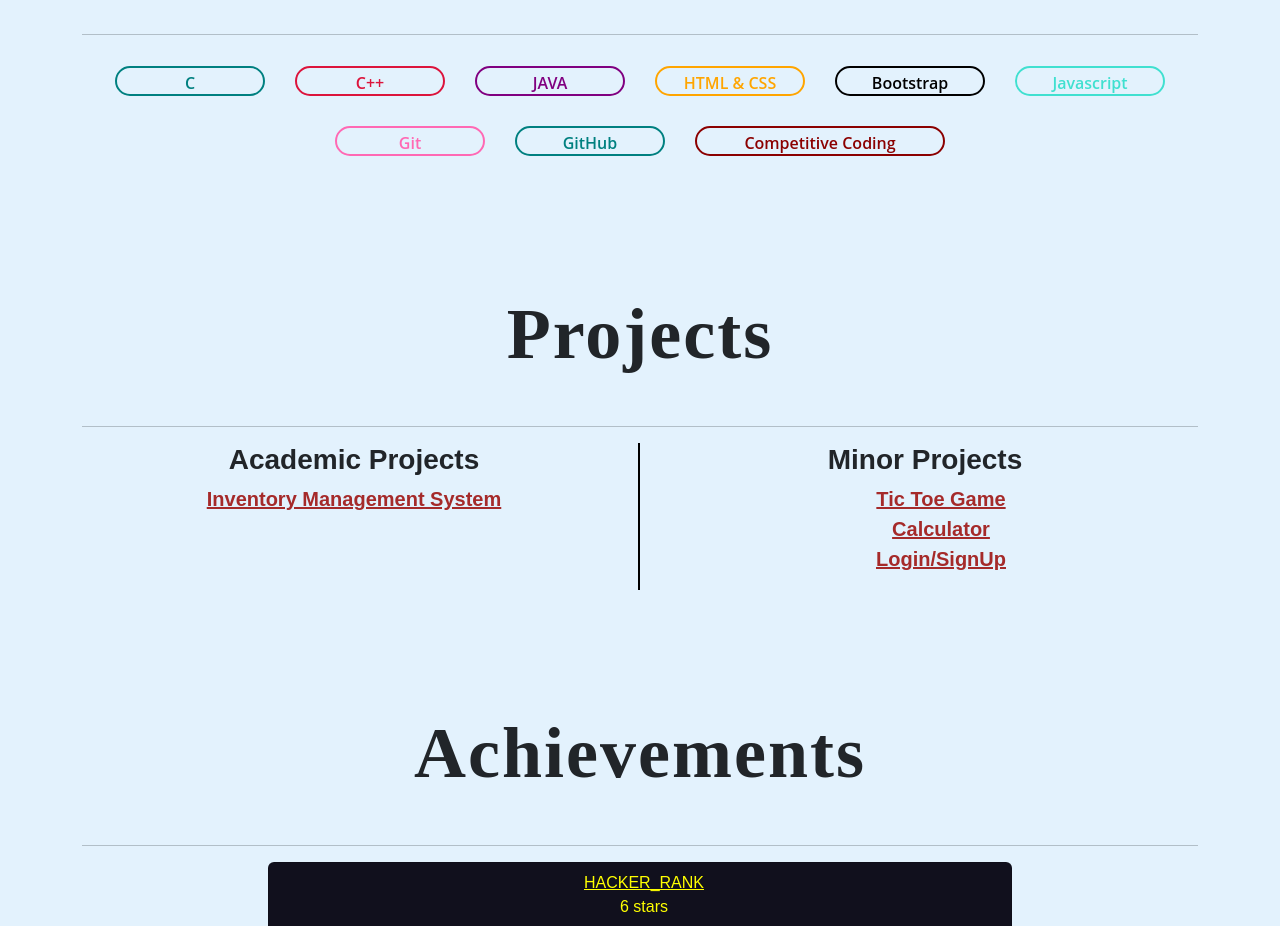
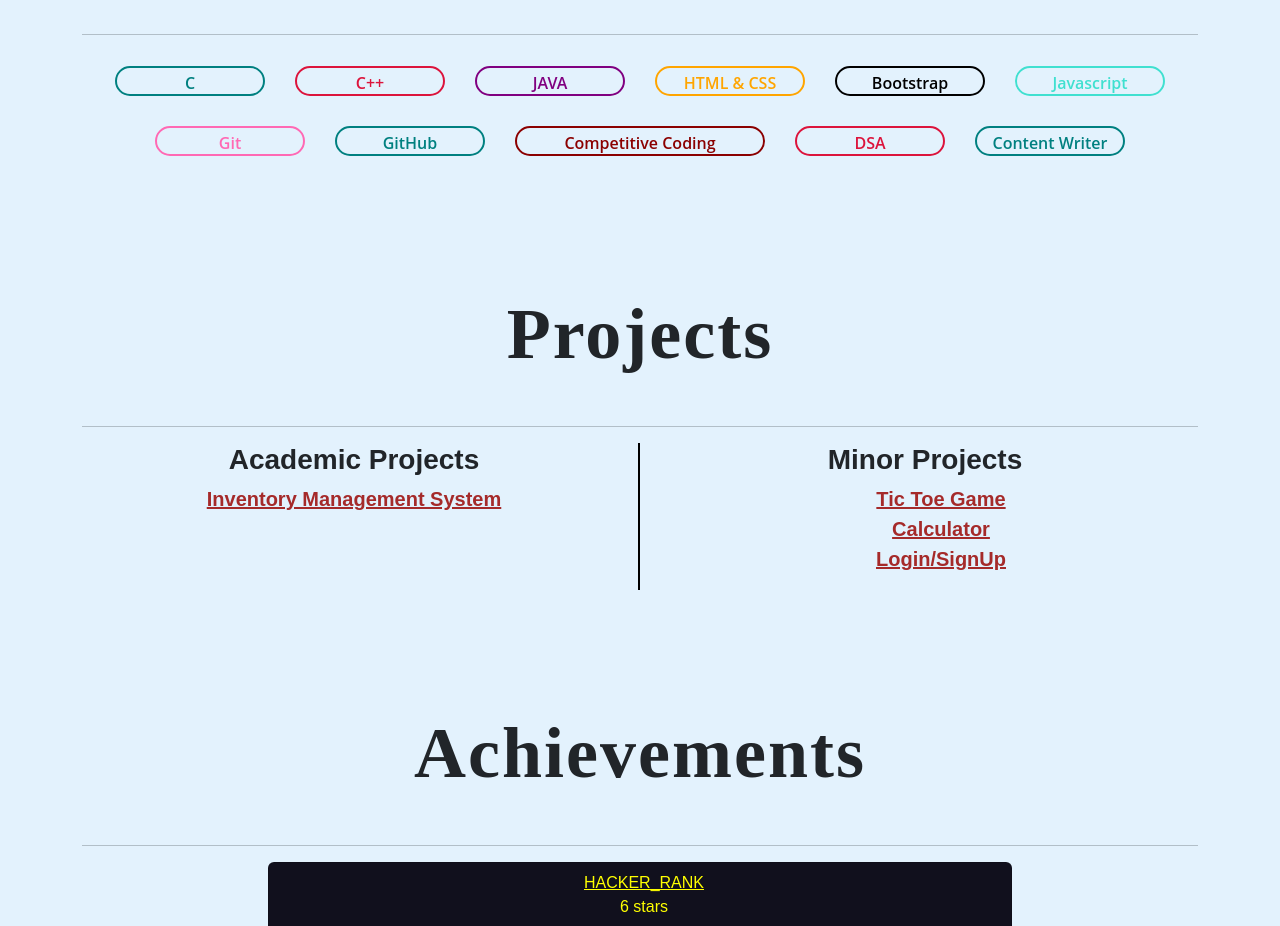
Before and after one commit to bhawana30/myPortfolio, a plain HTML site: page index.html in a window 1280 px wide. Shown: the part 2240-3166 px from the top of the page. Drawn offline with nearby package versions, Linux system fonts and the light colour scheme.

Commit message:
update resume

```diff
--- a/index.html
+++ b/index.html
@@ -252,6 +252,9 @@
         <div class="m-outline-pill">Git</div>
         <div class="n-outline-pill">GitHub</div>
         <div class="i-outline-pill">Competitive Coding</div>
+        <div class="r-outline-pill">DSA</div>
+        <div class="t-outline-pill">Content Writer</div>
+
 
 
 
```
